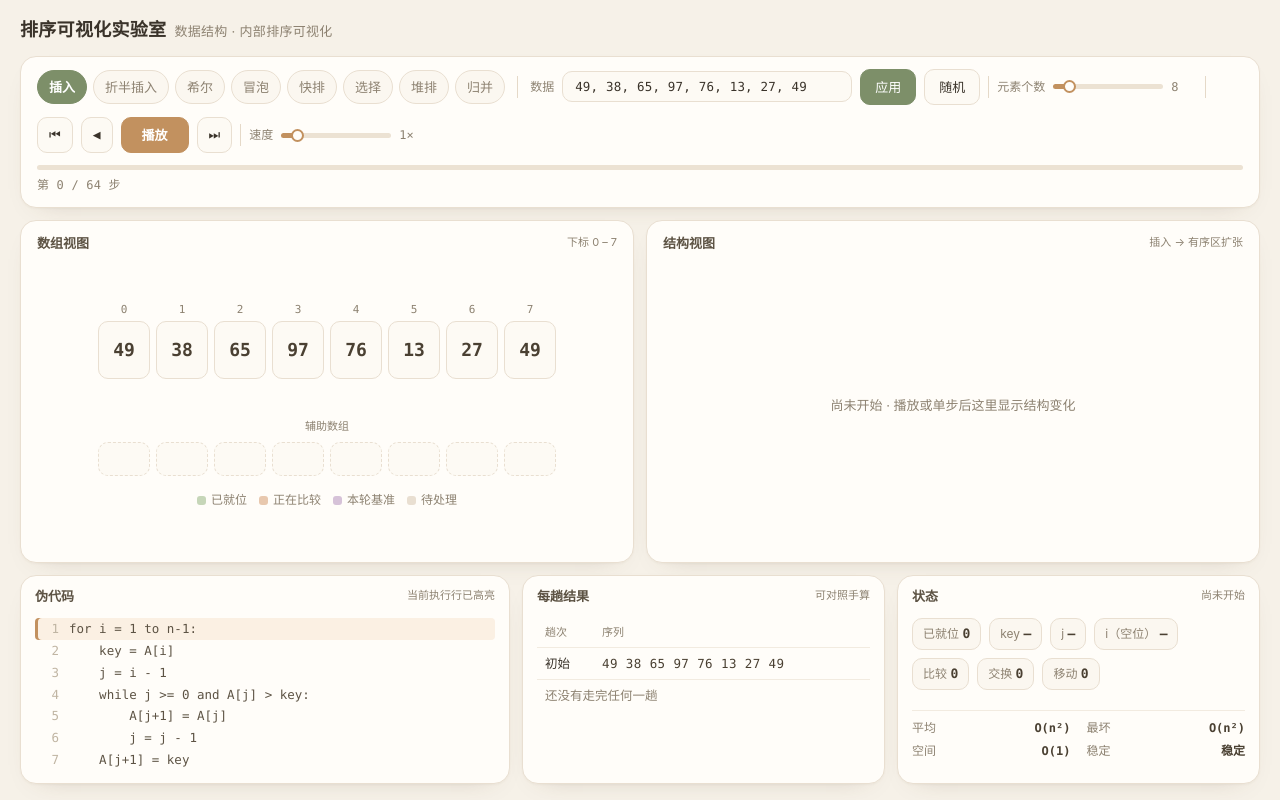
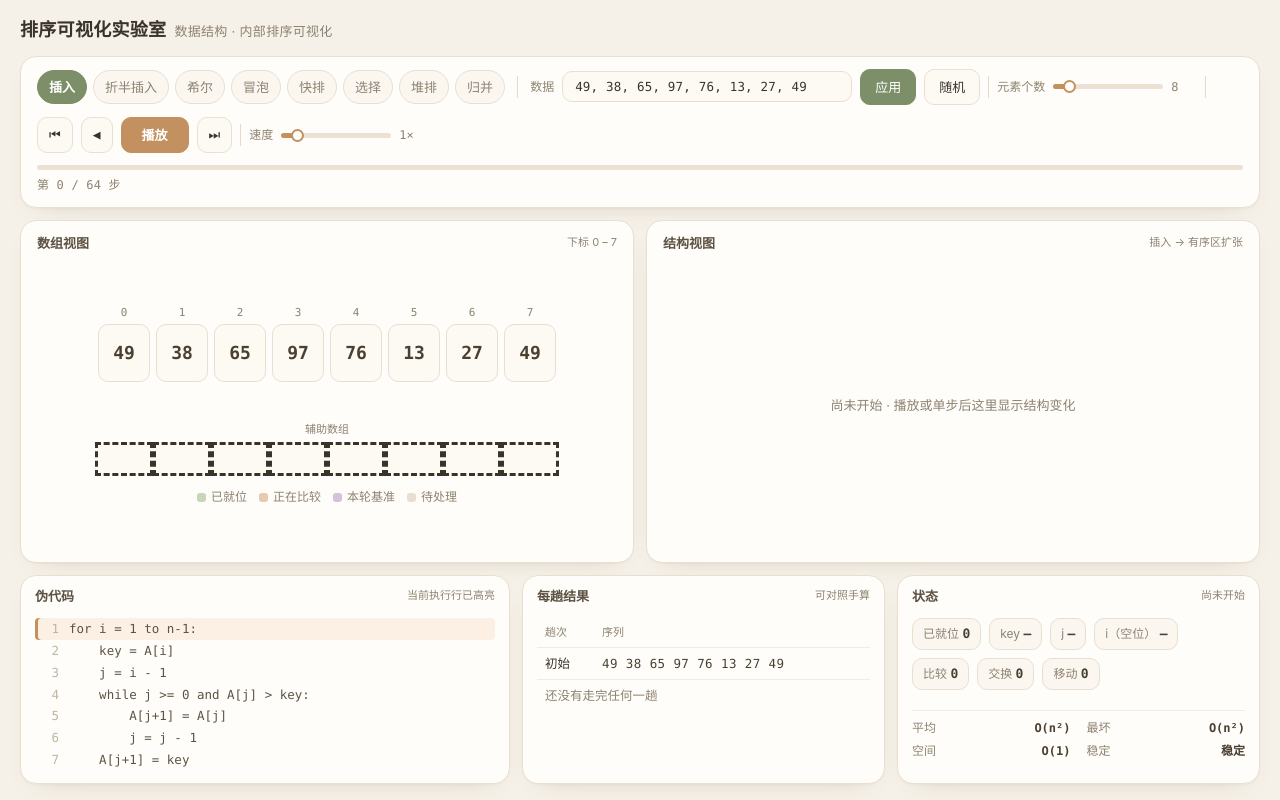
Before and after one commit to 15606095272/sortviz, a website built with Vite: page index.html in a window 1280 px wide. Built offline with nearby package versions, Linux system fonts and the light colour scheme.

Commit message:
refactor: 辅助数组行改用独立类名（auxrow/auxbox/auxcell），不再污染 .cell/.cellrow 语义

```diff
--- a/src/theme.css
+++ b/src/theme.css
@@ -462,7 +462,16 @@ input[type="range"].seek::-moz-range-thumb { opacity: 0; }
 .ptr .pl-pivot { background: var(--c-pivot); }
 
 /* 辅助数组行（归并 / 基数）：与主数组同列宽，格子更小、虚线框，无 aux 步骤时整行隐藏 */
-.cellrow.auxrow { gap: 4px; }
+.auxrow {
+  display: flex;
+  flex-direction: column;
+  gap: 4px;
+}
+
+.auxbox {
+  width: var(--cell-w);
+  text-align: center;
+}
 
 .auxlab {
   font-size: 11px;
@@ -470,7 +479,7 @@ input[type="range"].seek::-moz-range-thumb { opacity: 0; }
   text-align: center;
 }
 
-.auxrow .cell {
+.auxrow .auxcell {
   height: 34px;
   font-size: 13px;
   border-style: dashed;
--- a/src/views/array-view.ts
+++ b/src/views/array-view.ts
@@ -33,7 +33,7 @@ export function createArrayView(): ViewModule {
 
       // 同块的辅助数组行（归并/基数用）：无 aux 步骤时整行 hidden
       const auxRow = document.createElement('div');
-      auxRow.className = 'cellrow auxrow';
+      auxRow.className = 'auxrow';
       auxRow.hidden = true;
       const auxLab = document.createElement('div');
       auxLab.className = 'auxlab';
@@ -60,9 +60,9 @@ export function createArrayView(): ViewModule {
 
         // 辅助格子：无 idxnum、无 ptr，只存引用
         const auxBox = document.createElement('div');
-        auxBox.className = 'cellbox';
+        auxBox.className = 'auxbox';
         const auxCell = document.createElement('div');
-        auxCell.className = 'cell';
+        auxCell.className = 'auxcell';
         auxCell.dataset.index = String(index);
         auxBox.append(auxCell);
         auxIdxRow.append(auxBox);
```
Also changed, not shown: tests/views/array-view.test.ts (+6 -11 lines).
